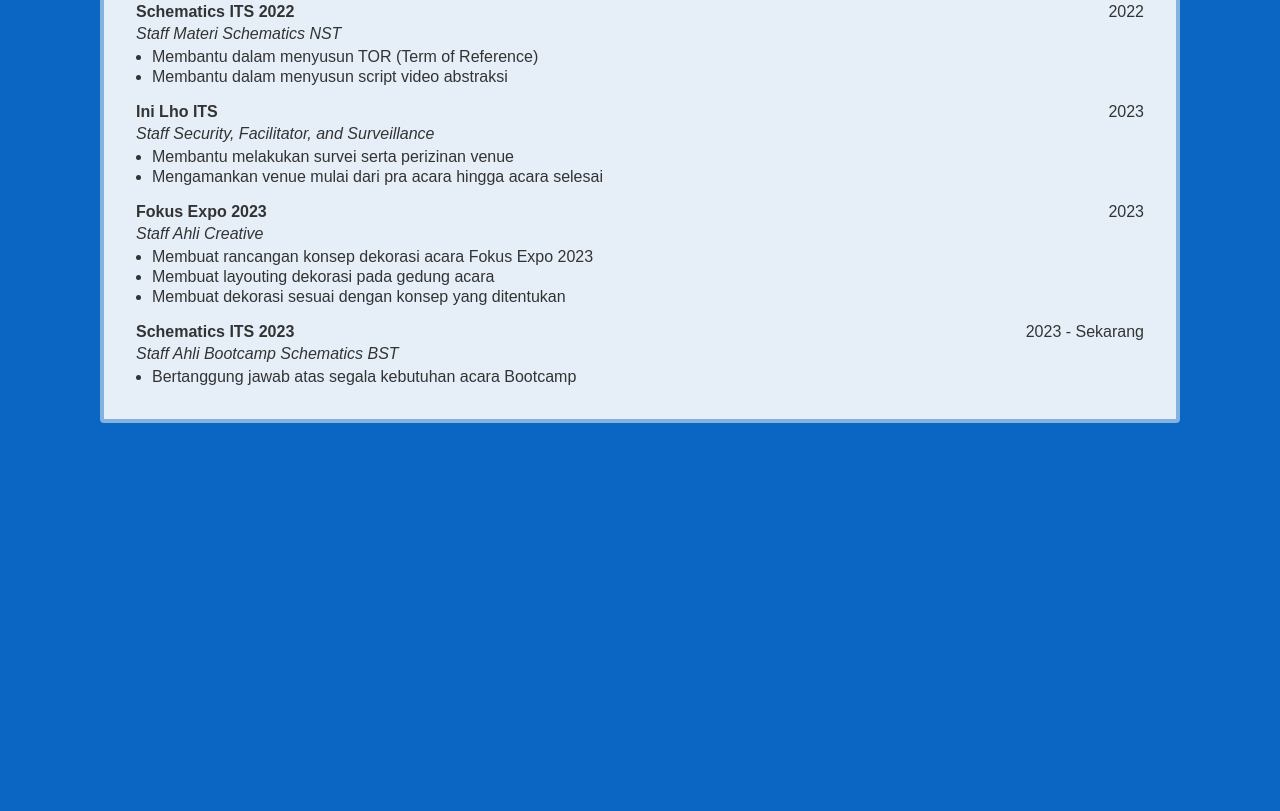
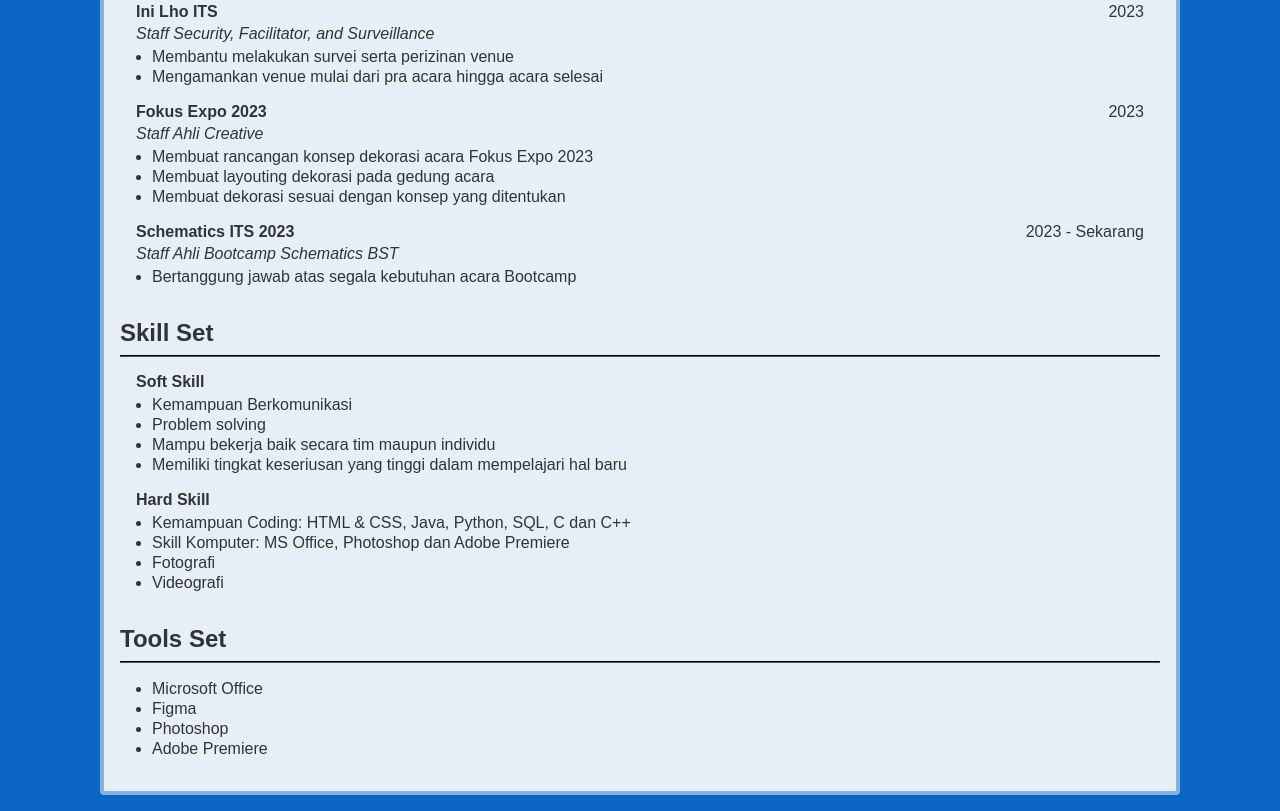
Before and after one commit to jawahirulwildan/PWEB_CV_Jawahirul_Wildan, a plain HTML site: page index.html in a window 1280 px wide. Shown: the part 831-1642 px from the top of the page. Before the commit the page ends 1270 px from the top, so only its background shows below. Drawn offline with Linux system fonts and the light colour scheme.

Commit message:
feat:skillset and toolset

```diff
--- a/index.html
+++ b/index.html
@@ -4,7 +4,6 @@
     <meta charset="UTF-8" />
     <meta http-equiv="X-UA-Compatible" content="IE=edge" />
     <meta name="viewport" content="width=device-width, initial-scale=1.0" />
-    <img width="100" height="100" type="image/png" src="https://img.icons8.com/clouds/100/documents.png" alt="documents"/>
     <title>CV Jawahirul Wildan</title>
     <style>
       * {
@@ -324,6 +323,80 @@
                 </div>
             </div>
         </section>
+
+        <section class="section">
+            <div class="section-header">
+                <h1>Skill Set</h1>
+                <hr />
+            </div>
+            <div class="section-items">
+                <div class="section-item">
+                    <div class="section-item__header">
+                        <p class="section-item__title">
+                            Soft Skill
+                        </p>
+                    </div>
+                    <ul class="section-item__descs">
+                        <li class="section-item__desc">
+                            Kemampuan Berkomunikasi
+                        </li>
+                        <li class="section-item__desc">
+                            Problem solving
+                        </li>
+                        <li class="section-item__desc">
+                            Mampu bekerja baik secara tim maupun individu
+                        </li>
+                        <li class="section-item__desc">
+                            Memiliki tingkat keseriusan yang tinggi dalam mempelajari hal baru
+                        </li>
+                    </ul>
+                </div>
+
+                <div class="section-item">
+                    <div class="section-item__header">
+                        <p class="section-item__title">
+                            Hard Skill
+                        </p>
+                    </div>
+                    <ul class="section-item__descs">
+                        <li class="section-item__desc">
+                            Kemampuan Coding: HTML & CSS, Java, Python, SQL, C dan C++
+                        <li class="section-item__desc">
+                            Skill Komputer: MS Office, Photoshop dan Adobe Premiere
+                        </li>
+                        <li class="section-item__desc">
+                            Fotografi
+                        </li>
+                        <li class="section-item__desc">
+                            Videografi
+                        </li>
+                    </ul>
+                </div>
+            </div>
+        </section>
+
+        <section class="section">
+            <div class="section-header">
+                <h1>Tools Set</h1>
+                <hr />
+            </div>
+            <div class="section-item">
+                <ul class="section-item__descs">
+                    <li class="section-item__desc">
+                        Microsoft Office
+                    </li>
+                    <li class="section-item__desc">
+                        Figma
+                    </li>
+                    <li class="section-item__desc">
+                        Photoshop
+                    </li>
+                    <li class="section-item__desc">
+                        Adobe Premiere
+                    </li>
+                </ul>
+            </div>
+        </section>
     </main>
 </body>
 </html>
```
